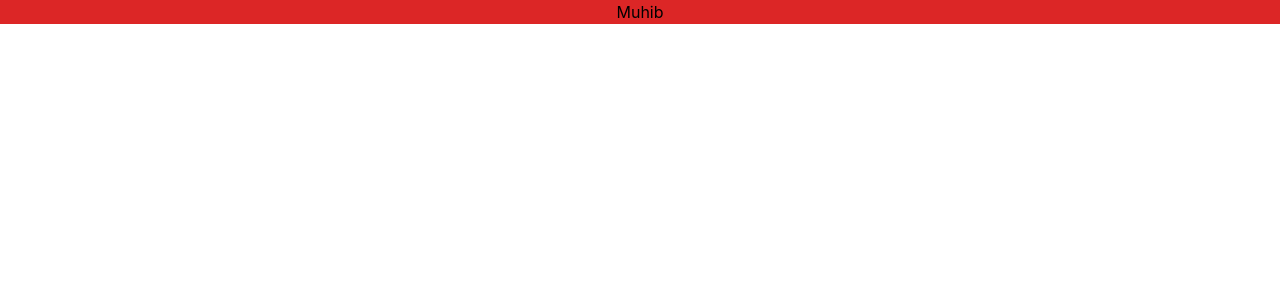
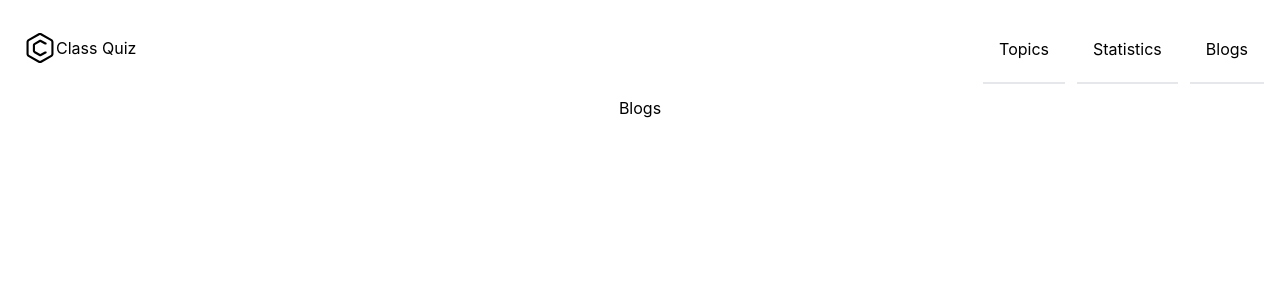
Before and after one commit to muhib95/quiz-crackerz, a React (Create React App) app: page /blogs in a window 1280 px wide. Shown: the top 300 px of the page. Built offline with nearby package versions, Linux system fonts and the light colour scheme.

Commit message:
header add

```diff
--- a/package.json
+++ b/package.json
@@ -8,6 +8,7 @@
     "@testing-library/user-event": "^13.5.0",
     "react": "^18.2.0",
     "react-dom": "^18.2.0",
+    "react-router-dom": "^6.4.2",
     "react-scripts": "5.0.1",
     "web-vitals": "^2.1.4"
   },
--- a/src/App.js
+++ b/src/App.js
@@ -1,10 +1,40 @@
 
+import { createBrowserRouter, RouterProvider } from 'react-router-dom';
 import './App.css';
+import Blogs from './components/Blogs/Blogs';
+import Error from './components/Error/Error';
+import Statistics from './components/Statistics/Statistics';
+
+import Topics from './components/Topics/Topics';
+import Main from './layout/Main';
 
 function App() {
+  const router=createBrowserRouter([
+    {
+path:'/',
+element:<Main></Main>,
+errorElement:<Error></Error>,
+children:[
+  {
+    path:'/',
+    element:<Topics></Topics>
+  },
+  {
+    path:'/statistics',
+    element:<Statistics></Statistics>
+  },
+  {
+    path:'/blogs',
+    element:<Blogs></Blogs>
+  }
+]
+    }
+
+
+  ]);
   return (
     <div className="App">
-     <h3 className='bg-red-600'>Muhib</h3>
+    <RouterProvider router={router}></RouterProvider>
     </div>
   );
 }
--- /dev/null
+++ b/src/components/Blogs/Blogs.js
@@ -0,0 +1,11 @@
+import React from 'react';
+
+const Blogs = () => {
+  return (
+    <div>
+      Blogs
+    </div>
+  );
+};
+
+export default Blogs;
--- /dev/null
+++ b/src/components/Error/Error.jsx
@@ -0,0 +1,22 @@
+import React from 'react';
+
+const Error = () => {
+  return (
+    <div>
+      <section className="flex items-center h-full p-16 bg-gray-900 text-gray-100">
+	<div className="container flex flex-col items-center justify-center px-5 mx-auto my-8">
+		<div className="max-w-md text-center">
+			<h2 className="mb-8 font-extrabold text-9xl text-gray-600">
+				<span className="sr-only">Error</span>404
+			</h2>
+			<p className="text-2xl font-semibold md:text-3xl">Sorry, we couldn't find this page.</p>
+			<p className="mt-4 mb-8 text-gray-400">But dont worry, you can find plenty of other things on our homepage.</p>
+			{/* <a rel="noopener noreferrer" href="#" className="px-8 py-3 font-semibold rounded bg-violet-400 text-gray-900">Back to homepage</a> */}
+		</div>
+	</div>
+</section>
+    </div>
+  );
+};
+
+export default Error;
--- /dev/null
+++ b/src/components/Header/Header.jsx
@@ -0,0 +1,40 @@
+import React from 'react';
+import { Link } from 'react-router-dom';
+
+const Header = () => {
+  return (
+    <div >
+    <header className="p-4 dark:bg-gray-800 dark:text-gray-100">
+	<div className="container flex justify-between h-16 mx-auto">
+		<Link to='/' rel="noopener noreferrer" href="#" aria-label="Back to homepage" className="flex items-center p-2">
+			<svg xmlns="http://www.w3.org/2000/svg" fill="currentColor" viewBox="0 0 32 32" className="w-8 h-8 dark:text-violet-400">
+				<path d="M27.912 7.289l-10.324-5.961c-0.455-0.268-1.002-0.425-1.588-0.425s-1.133 0.158-1.604 0.433l0.015-0.008-10.324 5.961c-0.955 0.561-1.586 1.582-1.588 2.75v11.922c0.002 1.168 0.635 2.189 1.574 2.742l0.016 0.008 10.322 5.961c0.455 0.267 1.004 0.425 1.59 0.425 0.584 0 1.131-0.158 1.602-0.433l-0.014 0.008 10.322-5.961c0.955-0.561 1.586-1.582 1.588-2.75v-11.922c-0.002-1.168-0.633-2.189-1.573-2.742zM27.383 21.961c0 0.389-0.211 0.73-0.526 0.914l-0.004 0.002-10.324 5.961c-0.152 0.088-0.334 0.142-0.53 0.142s-0.377-0.053-0.535-0.145l0.005 0.002-10.324-5.961c-0.319-0.186-0.529-0.527-0.529-0.916v-11.922c0-0.389 0.211-0.73 0.526-0.914l0.004-0.002 10.324-5.961c0.152-0.090 0.334-0.143 0.53-0.143s0.377 0.053 0.535 0.144l-0.006-0.002 10.324 5.961c0.319 0.185 0.529 0.527 0.529 0.916z"></path>
+				<path d="M22.094 19.451h-0.758c-0.188 0-0.363 0.049-0.515 0.135l0.006-0.004-4.574 2.512-5.282-3.049v-6.082l5.282-3.051 4.576 2.504c0.146 0.082 0.323 0.131 0.508 0.131h0.758c0.293 0 0.529-0.239 0.529-0.531v-0.716c0-0.2-0.11-0.373-0.271-0.463l-0.004-0.002-5.078-2.777c-0.293-0.164-0.645-0.26-1.015-0.26-0.39 0-0.756 0.106-1.070 0.289l0.010-0.006-5.281 3.049c-0.636 0.375-1.056 1.055-1.059 1.834v6.082c0 0.779 0.422 1.461 1.049 1.828l0.009 0.006 5.281 3.049c0.305 0.178 0.67 0.284 1.061 0.284 0.373 0 0.723-0.098 1.027-0.265l-0.012 0.006 5.080-2.787c0.166-0.091 0.276-0.265 0.276-0.465v-0.716c0-0.293-0.238-0.529-0.529-0.529z"></path>
+			</svg>
+      <h1>Class Quiz</h1>
+		</Link>
+		<ul className="items-stretch hidden space-x-3 md:flex">
+			<li className="flex">
+				<Link to='/' rel="noopener noreferrer"  className="flex items-center px-4 -mb-1 border-b-2 dark:border-transparent">Topics</Link>
+			</li>
+			<li className="flex">
+				<Link to='/statistics' rel="noopener noreferrer"  className="flex items-center px-4 -mb-1 border-b-2 dark:border-transparent">Statistics</Link>
+			</li>
+
+			<li className="flex">
+				<Link to='/blogs' rel="noopener noreferrer"  className="flex items-center px-4 -mb-1 border-b-2 dark:border-transparent">Blogs</Link>
+			</li>
+		</ul>
+		<button className="flex justify-end p-4 md:hidden">
+			<svg xmlns="http://www.w3.org/2000/svg" fill="none" viewBox="0 0 24 24" stroke="currentColor" className="w-6 h-6">
+				<path strokeLinecap="round" strokeLinejoin="round" strokeWidth="2" d="M4 6h16M4 12h16M4 18h16"></path>
+			</svg>
+		</button>
+	</div>
+</header>
+
+    </div>
+  );
+};
+
+export default Header;
--- /dev/null
+++ b/src/components/Statistics/Statistics.jsx
@@ -0,0 +1,11 @@
+import React from 'react';
+
+const Statistics = () => {
+  return (
+    <div>
+      state
+    </div>
+  );
+};
+
+export default Statistics;
--- /dev/null
+++ b/src/components/Topics/Topics.jsx
@@ -0,0 +1,24 @@
+import React from 'react';
+
+
+const Topics = () => {
+  return (
+    <div className='container mx-auto'>
+<div className="max-w-xs rounded-md shadow-md bg-gray-900 text-gray-100">
+	<img src="https://source.unsplash.com/random/300x300/?2" alt="" className="object-cover object-center w-full rounded-t-md h-72 bg-gray-500" />
+	<div className="flex flex-col justify-between p-6 space-y-8">
+		<div className="space-y-2">
+			<h2 className="text-3xl font-semibold tracking-wide">Donec lectus leo</h2>
+			<p className="text-gray-100">Curabitur luctus erat nunc, sed ullamcorper erat vestibulum eget.</p>
+		</div>
+		<button type="button" className="flex items-center justify-center w-full p-3 font-semibold tracking-wide rounded-md bg-violet-400 text-gray-900">Read more</button>
+	</div>
+</div>
+    </div>
+
+
+
+  );
+};
+
+export default Topics;
--- /dev/null
+++ b/src/layout/Main.jsx
@@ -0,0 +1,14 @@
+import React from 'react';
+import { Outlet } from 'react-router-dom';
+import Header from '../components/Header/Header';
+
+const Main = () => {
+  return (
+    <div>
+      <Header></Header>
+      <Outlet></Outlet>
+    </div>
+  );
+};
+
+export default Main;
```
Also changed, not shown: 1 other file (tests, documents, lock files or other folders).
